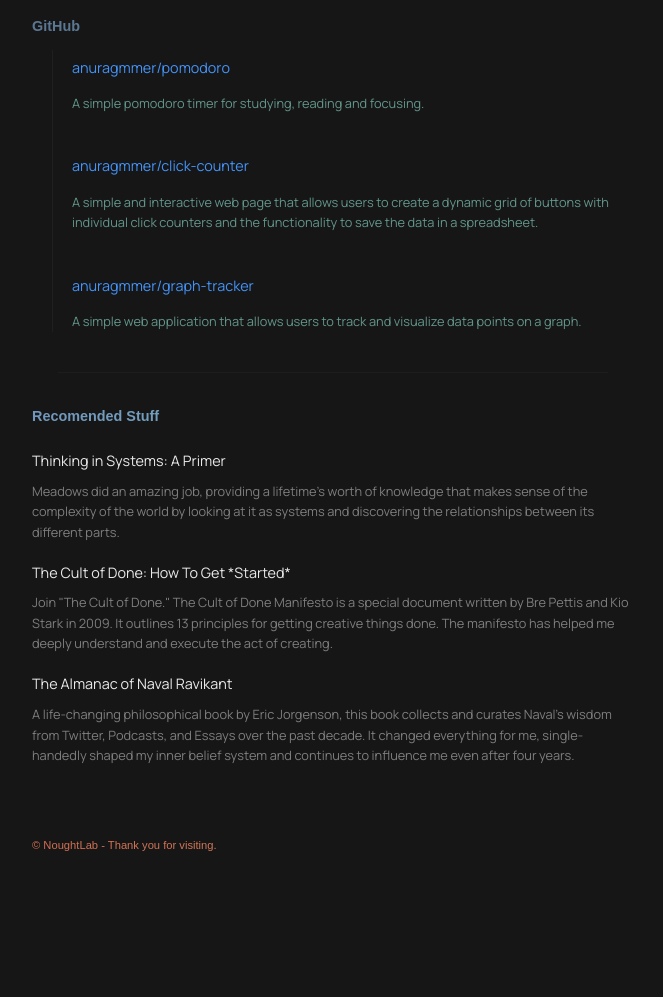
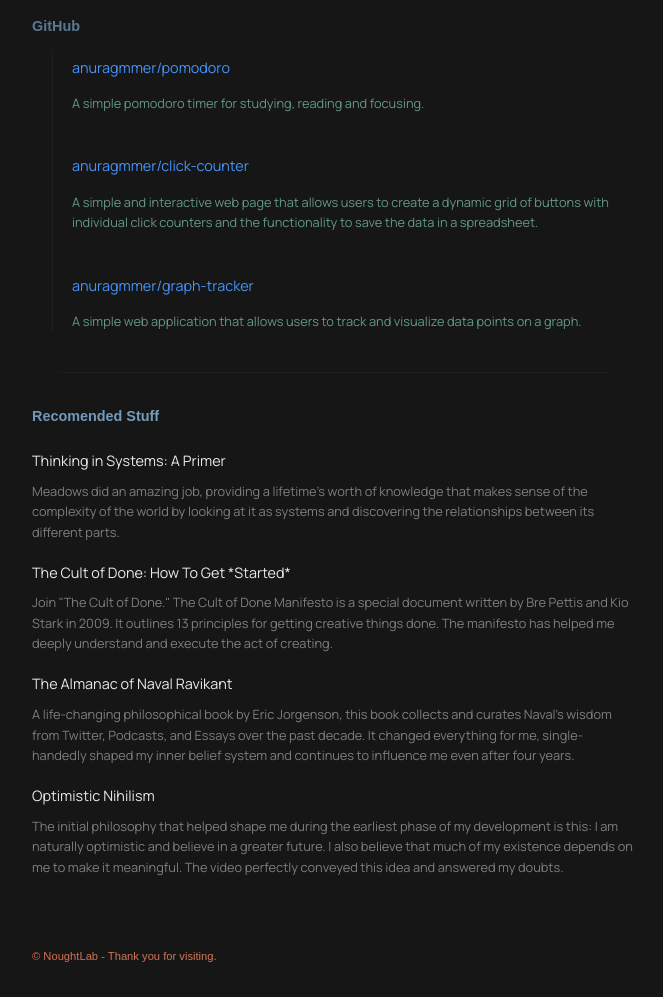
Before and after one commit to anuragmmer/anurag, a plain HTML site: page index.html in a window 1280 px wide. Shown: the part 1447-2444 px from the top of the page, without its empty margins (333-996 px from the left). Before the commit the page ends 2333 px from the top, so only its background shows below. Drawn offline with nearby package versions, Linux system fonts and the light colour scheme; a web font is replaced by a local one.

Commit message:
Update index.html

```diff
--- a/index.html
+++ b/index.html
@@ -151,6 +151,12 @@
             </div>
             <div class="link-description">A life-changing philosophical book by Eric Jorgenson, this book collects and curates Naval’s wisdom from Twitter, Podcasts, and Essays over the past decade. It changed everything for me, single-handedly shaped my inner belief system and continues to influence me even after four years.</div>
 
+            <div class="rc-link-container">
+                <a href="https://youtu.be/MBRqu0YOH14?si=ov7HplLfG-j-6rV2" class="video"> Optimistic Nihilism </a><p>[4] • [YOUTUBE]</p>
+            </div>
+            <div class="link-description">The initial philosophy that helped shape me during the earliest phase of my development is this: I am naturally optimistic and believe in a greater future. I also believe that much of my existence depends on me to make it meaningful. The video perfectly conveyed this idea and answered my doubts.</div>
+
+
         </div>
     </div>
 </body>
```
